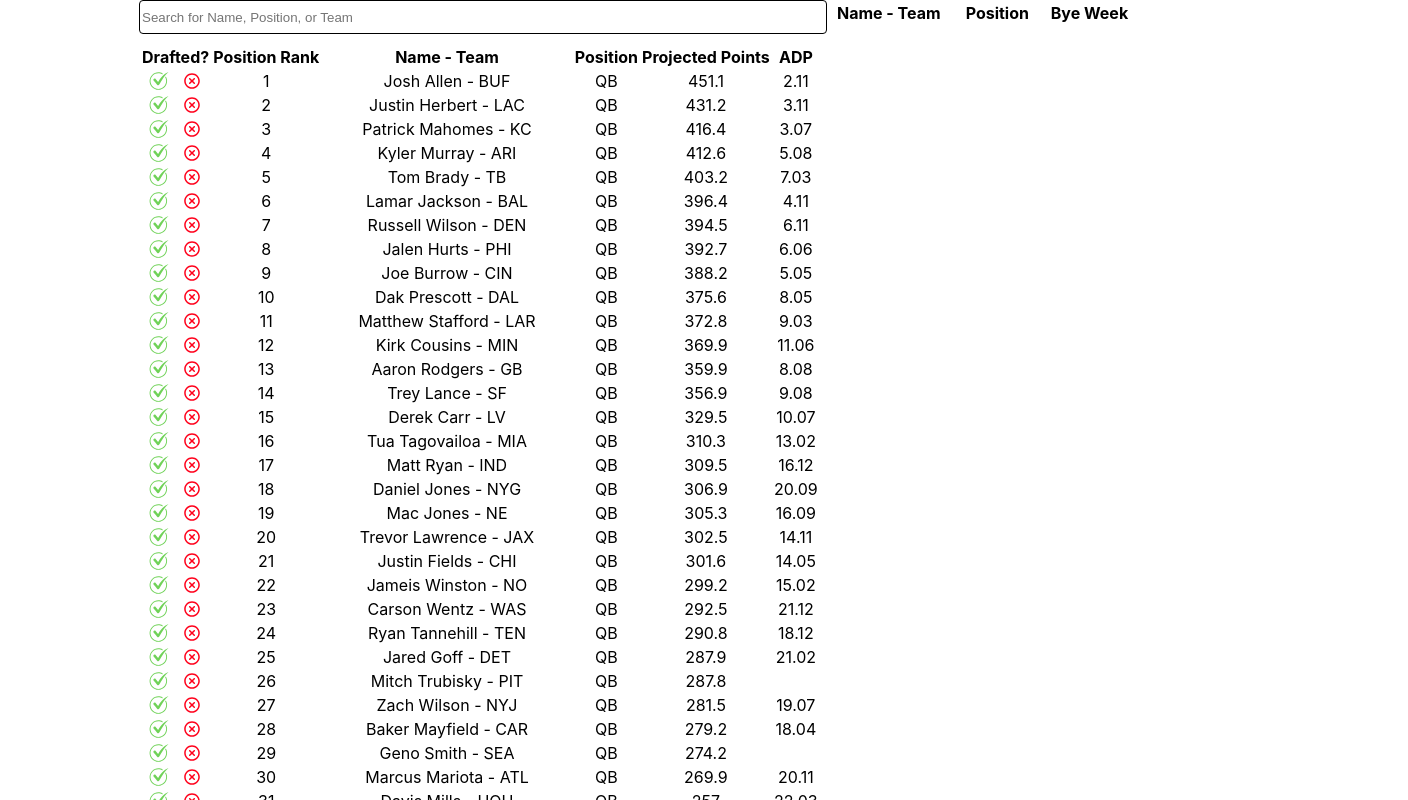
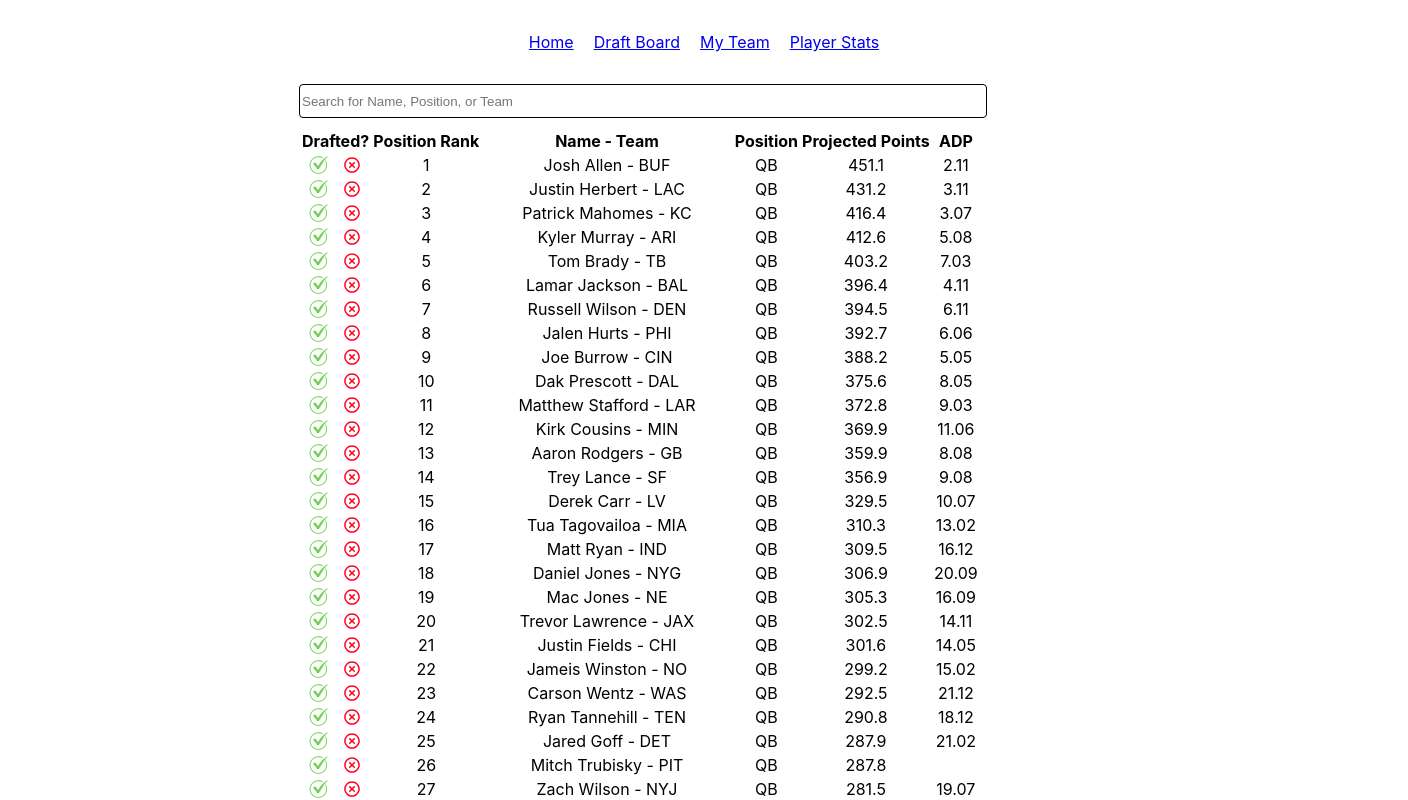
Before and after one commit to scaprisecca/fantasy-football-draftboard, a React (Create React App) app: page / in a window 1280 px wide. Shown: the top 800 px of the page, 1408 px wide, since content can reach past the window. Built offline with nearby package versions, Linux system fonts and the light colour scheme.

Commit message:
fixed issues with adding player to my team - no longer overwrites existing team members

```diff
--- a/package.json
+++ b/package.json
@@ -8,6 +8,7 @@
     "@testing-library/user-event": "^13.5.0",
     "react": "^18.2.0",
     "react-dom": "^18.2.0",
+    "react-router-dom": "^6.3.0",
     "react-scripts": "5.0.1",
     "web-vitals": "^2.1.4"
   },
--- a/src/App.css
+++ b/src/App.css
@@ -1,9 +1,26 @@
 .App {
     display: flex;
-    align-items: flex-start;
+    flex-direction: column;
+    align-items: center;
     justify-content: center;
 }
 
 .myTeam {
     width: 25%;
 }
+
+/* Navbar */
+
+.header {
+    display: flex;
+    justify-content: center;
+    padding: 2rem 4rem;
+    width: 100%;
+    margin: 0 auto;
+}
+
+.navbar {
+    display: flex;
+    gap: 20px;
+    max-width: 652px;
+}
--- a/src/App.js
+++ b/src/App.js
@@ -3,17 +3,23 @@
 import MyTeam from './components/MyTeam';
 import Players from './data/players.json';
 import {useState} from 'react';
+import { BrowserRouter as Router, Route, Routes } from 'react-router-dom';
+import Navbar from './components/Navbar';
 
 function App() {
 
   const [availablePlayers, setAvailablePlayers] = useState(Players);
   const [myTeam, setMyTeam] = useState([]);
-  const [draftStatus, setDraftStatus] = useState();
+  const [draftStatus, setDraftStatus] = useState('available');
 
   function draftPlayer(id) {
-      let myNewTeam = availablePlayers.filter(player => player.id === id);
-      setMyTeam(myNewTeam);
+    // Adds player to My Team
+      const findPlayer = availablePlayers.find(player => player.id === id);
+      if (findPlayer) {
+        setMyTeam([...myTeam, findPlayer]);
+      }
 
+    // Removes the drafted play from the list of available players
       const newPlayerList = availablePlayers.filter(player => player.id !== id);
       setAvailablePlayers(newPlayerList);
   }
@@ -24,10 +30,15 @@
   }
 
   return (
-    <div className="App">
-      <PlayerList players={availablePlayers} myTeam={myTeam} draftPlayer={draftPlayer} playerTaken={playerTaken} />
-      <MyTeam myTeam={myTeam} />
-    </div>
+    <Router>
+      <div className="App">
+        <Navbar />
+        <Routes>
+          <Route path="/" element={<PlayerList players={availablePlayers} myTeam={myTeam} draftPlayer={draftPlayer} playerTaken={playerTaken} />} />
+          <Route path="/myteam" element={<MyTeam myTeam={myTeam} />} />
+        </Routes>
+      </div>
+    </Router>
   );
 }
 
--- /dev/null
+++ b/src/components/Navbar.js
@@ -0,0 +1,16 @@
+import { Link } from 'react-router-dom';
+
+const Navbar = () => {
+    return (
+        <header className="header">
+            <nav className="navbar">
+                <Link to="/" className="navbar-item">Home</Link>
+                <Link to="/DraftBoard" className="navbar-item">Draft Board</Link>
+                <Link to="/MyTeam" className="navbar-item">My Team</Link>
+                <Link to="/PlayerStats" className="navbar-item">Player Stats</Link>
+            </nav>
+        </header>
+     );
+}
+
+export default Navbar;
```
Also changed, not shown: src/components/PlayerList.js (+1 -43 lines), src/components/PlayerStats.js (added, +12 -0 lines), 1 other file (tests, documents, lock files or other folders).
